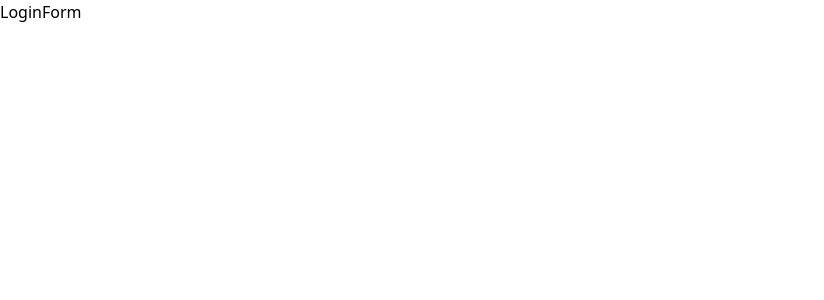
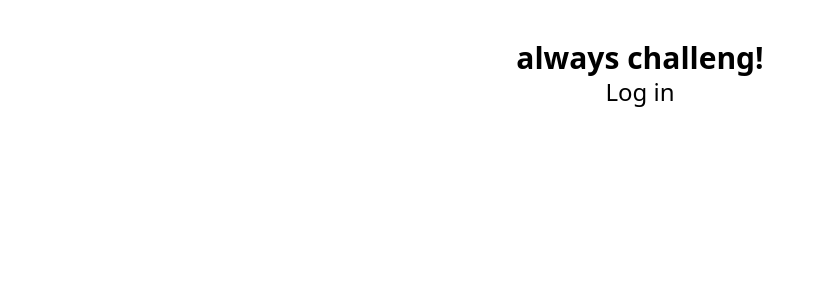
Before and after one commit to squach28/always-challeng, a React (Vite) app in the folder frontend/: page /login in a window 1280 px wide. Shown: the top 300 px of the page, without its empty margins (0-824 px from the left). Built offline with nearby package versions, Linux system fonts and the light colour scheme.

Commit message:
change from BrowserRouter to RouterProvider

```diff
--- a/frontend/src/main.tsx
+++ b/frontend/src/main.tsx
@@ -1,21 +1,27 @@
 import { createRoot } from "react-dom/client";
 import "./index.css";
 import App from "./App.tsx";
-import { BrowserRouter, Route, Routes } from "react-router";
+import { createBrowserRouter, RouterProvider } from "react-router";
 import AuthLayout from "./pages/auth/AuthLayout.tsx";
-import LoginForm from "./pages/auth/forms/LoginForm.tsx";
+import LoginForm, { loginAction } from "./pages/auth/forms/LoginForm.tsx";
 import SignupForm from "./pages/auth/forms/SignupForm.tsx";
 
+const router = createBrowserRouter([
+  {
+    element: <AuthLayout />,
+    children: [
+      {
+        path: "login",
+        element: <LoginForm />,
+      },
+      { path: "signup", element: <SignupForm /> },
+    ],
+  },
+  {
+    index: true,
+    element: <App />,
+  },
+]);
 createRoot(document.getElementById("root")!).render(
-  <BrowserRouter>
-    <Routes>
-      <Route element={<AuthLayout />}>
-        <Route path="/login" element={<LoginForm />} />
-        <Route path="/signup" element={<SignupForm />} />
-      </Route>
-      <Route index element={<App />} />
-
-      <Route path="*" />
-    </Routes>
-  </BrowserRouter>
+  <RouterProvider router={router} />
 );
--- a/frontend/src/pages/auth/AuthLayout.tsx
+++ b/frontend/src/pages/auth/AuthLayout.tsx
@@ -3,7 +3,10 @@ import { Outlet } from "react-router";
 const AuthLayout = () => {
   return (
     <>
-      <Outlet />
+      <section className="flex flex-col justify-center items-center py-10">
+        <h1 className="text-3xl font-bold">always challeng!</h1>
+        <Outlet />
+      </section>
     </>
   );
 };
--- a/frontend/src/pages/auth/forms/LoginForm.tsx
+++ b/frontend/src/pages/auth/forms/LoginForm.tsx
@@ -1,5 +1,17 @@
+import { Form } from "react-router";
+
+export const loginAction = async ({ request }) => {};
+
 const LoginForm = () => {
-  return <div>LoginForm</div>;
+  return (
+    <>
+      <h2 className="text-2xl">Log in</h2>
+      <Form action="/login" method="POST">
+        <input type="email" />
+        <input type="password" />
+      </Form>
+    </>
+  );
 };
 
 export default LoginForm;
```
